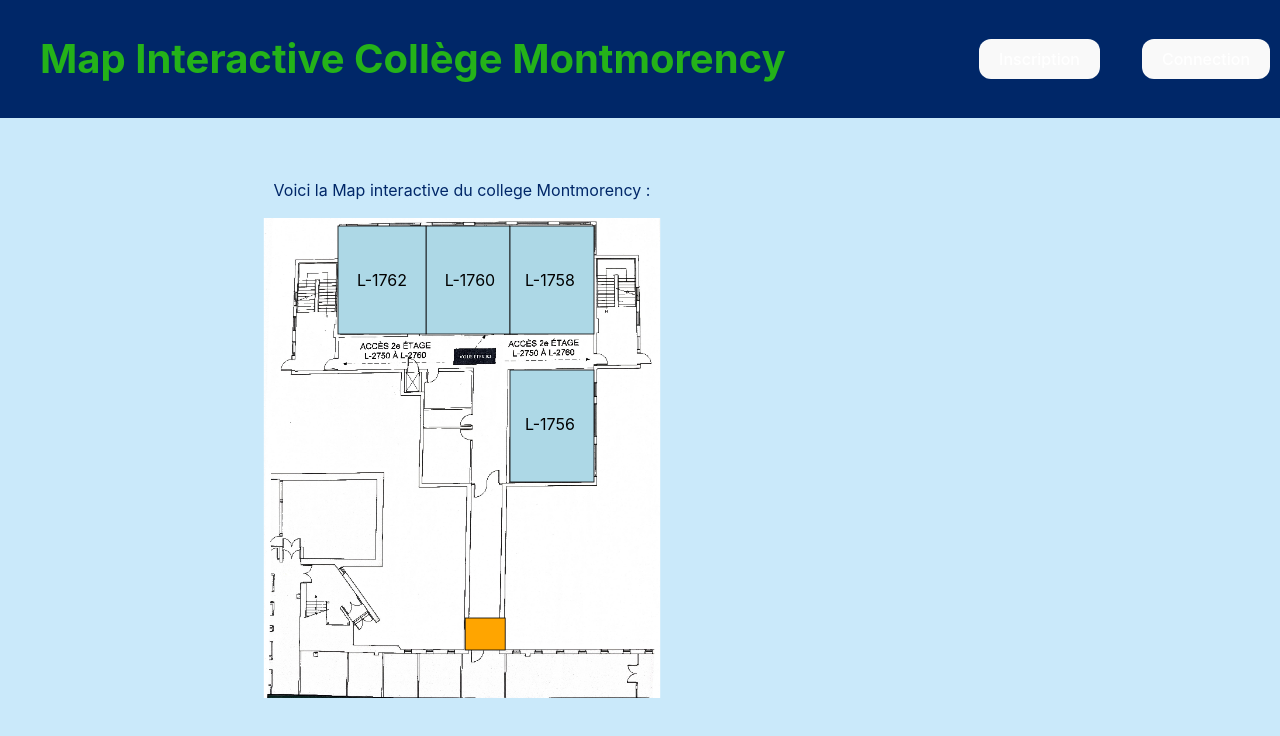
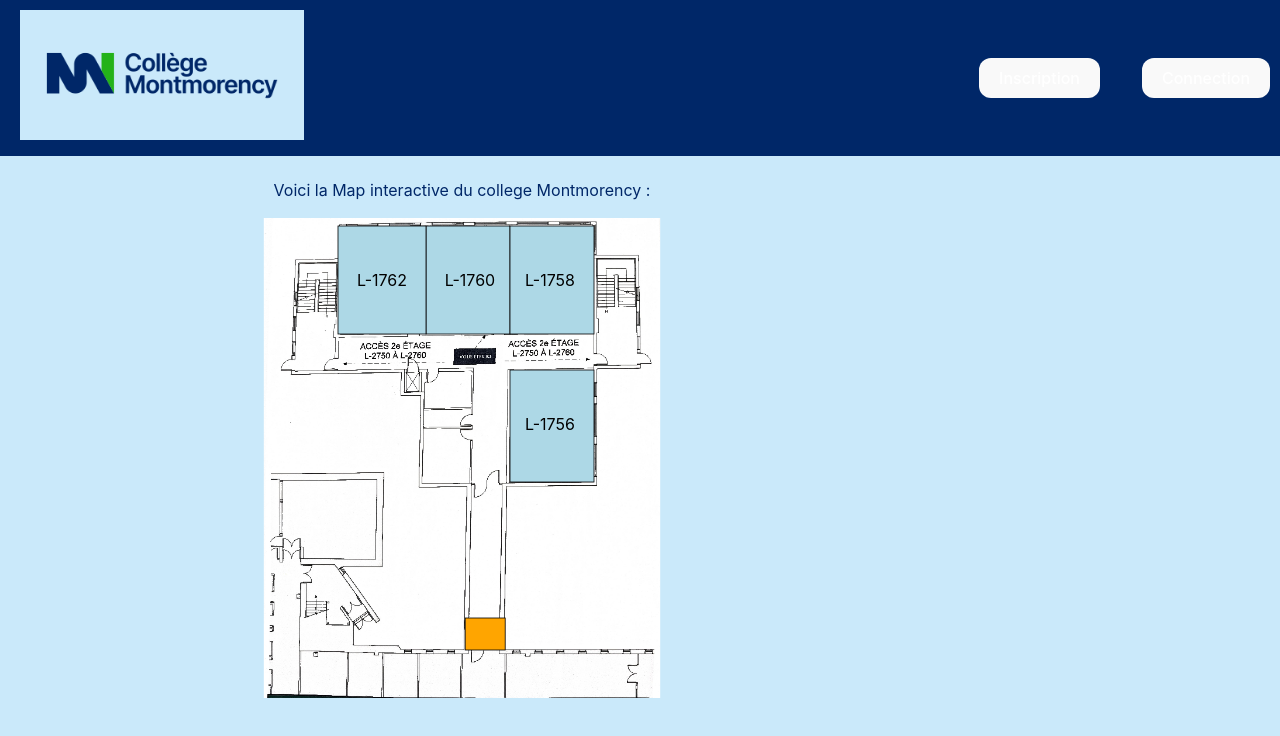
Before and after one commit to Felix-Etienne/map_interractive_montmorency, a React (Vite) app in the folder frontend/: page / in a window 1280 px wide. Shown: the top 736 px of the page. Built offline with nearby package versions, Linux system fonts and the light colour scheme.

Commit message:
Logo ajouter

```diff
--- a/frontend/src/components/Header/Header.css
+++ b/frontend/src/components/Header/Header.css
@@ -35,3 +35,7 @@
   margin-top: 100px;
   padding: 30px;
 }
+.logo {
+    height: 130px;
+    margin-right: 20px;
+}
--- a/frontend/src/components/Header/Header.jsx
+++ b/frontend/src/components/Header/Header.jsx
@@ -5,6 +5,7 @@
 import { useContext, useState } from "react";
 import { useNavigate } from "react-router";
 import CurrentUser from "../CurrentUser/CurrentUser";
+import image from "../../Images/Client_LogoLogin.png";
 
 
 export default function Header() {
@@ -23,7 +24,7 @@
         <div className="header-titre">
 
           <Link to="/">
-            <h1 className="header-title">Map Interactive Collège Montmorency</h1>
+            <img className="logo" src={image} alt="Logo Collège Montmorency" />
           </Link>
           {!auth.isLoggedIn ? (
             <div className="boutton-inscri">
--- a/frontend/src/components/Map/Map.jsx
+++ b/frontend/src/components/Map/Map.jsx
@@ -1,5 +1,4 @@
 import "./Map.css";
-import "https://unpkg.com/leaflet/dist/leaflet.js";
 import image from "../../Images/a7fc6ee5.png";
 import { useEffect } from "react";
 
@@ -16,7 +15,6 @@
         });
 
         function highlightClass(id) {
-            // reset
             document.querySelectorAll(".salle").forEach(e => {
                 e.setAttribute("fill", "lightblue");
             });
@@ -38,7 +36,7 @@
                 <div>
                     <svg id="plan" viewBox="0 0 1000 600" width="100%">
                         <image href={image} x="0" y="0" width="100%" height="600" />
-                        <g>
+                        <g >
                             <rect id="L1760" class="salle" x="455" y="10" width="105" height="135" fill="lightblue" stroke="black" />
                             <text x="510" y="85" fontSize="20" textAnchor="middle" fill="black">L-1760</text>
                         </g>
@@ -57,7 +55,7 @@
                         <rect id="sortie" class="exit" x="504" y="500" width="50" height="40" fill="orange" stroke="black" />
                     </svg>
                 </div>
-            </div>
+            </div >
         </>
 
     );
```
Also changed, not shown: 1 other file (tests, documents, lock files or other folders).
